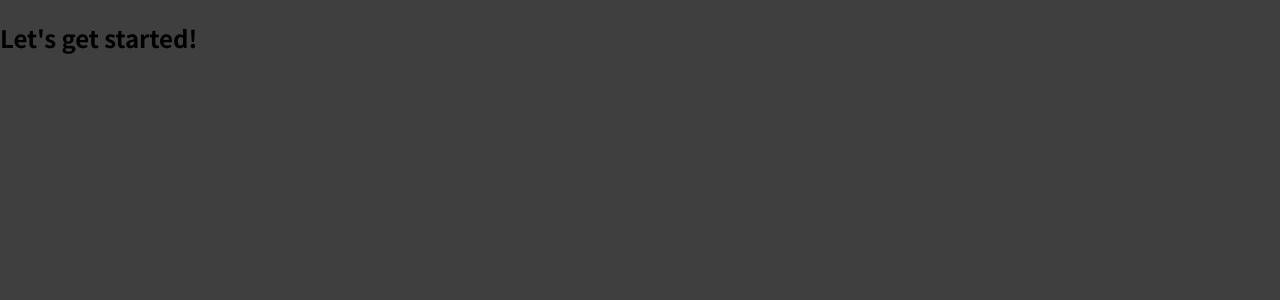
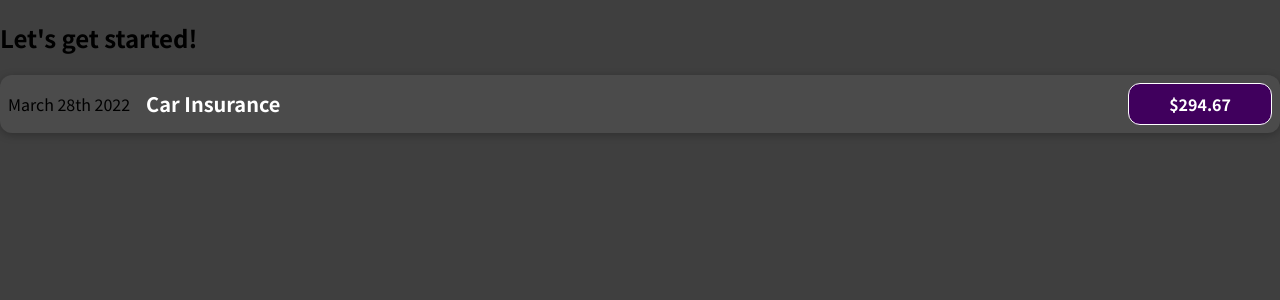
Before and after one commit to scottpeat/expensetrackerreactjs, a JavaScript app: page / in a window 1280 px wide. Shown: the top 300 px of the page. Built offline with nearby package versions, Linux system fonts and the light colour scheme.

Commit message:
Basic react principles and adding CSS

```diff
--- a/src/App.js
+++ b/src/App.js
@@ -1,7 +1,10 @@
+import ExpenseItem from './components/ExpenseItem';
+
 function App() {
   return (
     <div>
       <h2>Let's get started!</h2>
+      <ExpenseItem></ExpenseItem>
     </div>
   );
 }
--- /dev/null
+++ b/src/components/ExpenseItem.css
@@ -0,0 +1,56 @@
+.expense-item {
+  display: flex;
+  justify-content: space-between;
+  align-items: center;
+  box-shadow: 0 2px 8px rgba(0, 0, 0, 0.25);
+  padding: 0.5rem;
+  margin: 1rem 0;
+  border-radius: 12px;
+  background-color: #4b4b4b;
+}
+
+.expense-item__description {
+  display: flex;
+  flex-direction: column;
+  gap: 1rem;
+  align-items: flex-end;
+  flex-flow: column-reverse;
+  justify-content: flex-start;
+  flex: 1;
+}
+
+.expense-item h2 {
+  color: #3a3a3a;
+  font-size: 1rem;
+  flex: 1;
+  margin: 0 1rem;
+  color: white;
+}
+
+.expense-item__price {
+  font-size: 1rem;
+  font-weight: bold;
+  color: white;
+  background-color: #40005d;
+  border: 1px solid white;
+  padding: 0.5rem;
+  border-radius: 12px;
+}
+
+@media (min-width: 580px) {
+  .expense-item__description {
+    flex-direction: row;
+    align-items: center;
+    justify-content: flex-start;
+    flex: 1;
+  }
+
+  .expense-item__description h2 {
+    font-size: 1.25rem;
+  }
+
+  .expense-item__price {
+    font-size: 1.25rem;
+    padding: 0.5rem 1.5rem;
+  }
+}
--- /dev/null
+++ b/src/components/ExpenseItem.js
@@ -0,0 +1,17 @@
+import './ExpenseItem.css';
+
+function ExpenseItem() {
+  return (
+    <div className="expense-item">
+      <div>March 28th 2022</div>
+      <div className="expense-item__description">
+        <h2>Car Insurance</h2>
+      </div>
+      <div className="expense-item__price">
+        <h2>$294.67</h2>
+      </div>
+    </div>
+  );
+}
+
+export default ExpenseItem;
```
Also changed, not shown: 1 other file (tests, documents, lock files or other folders).
